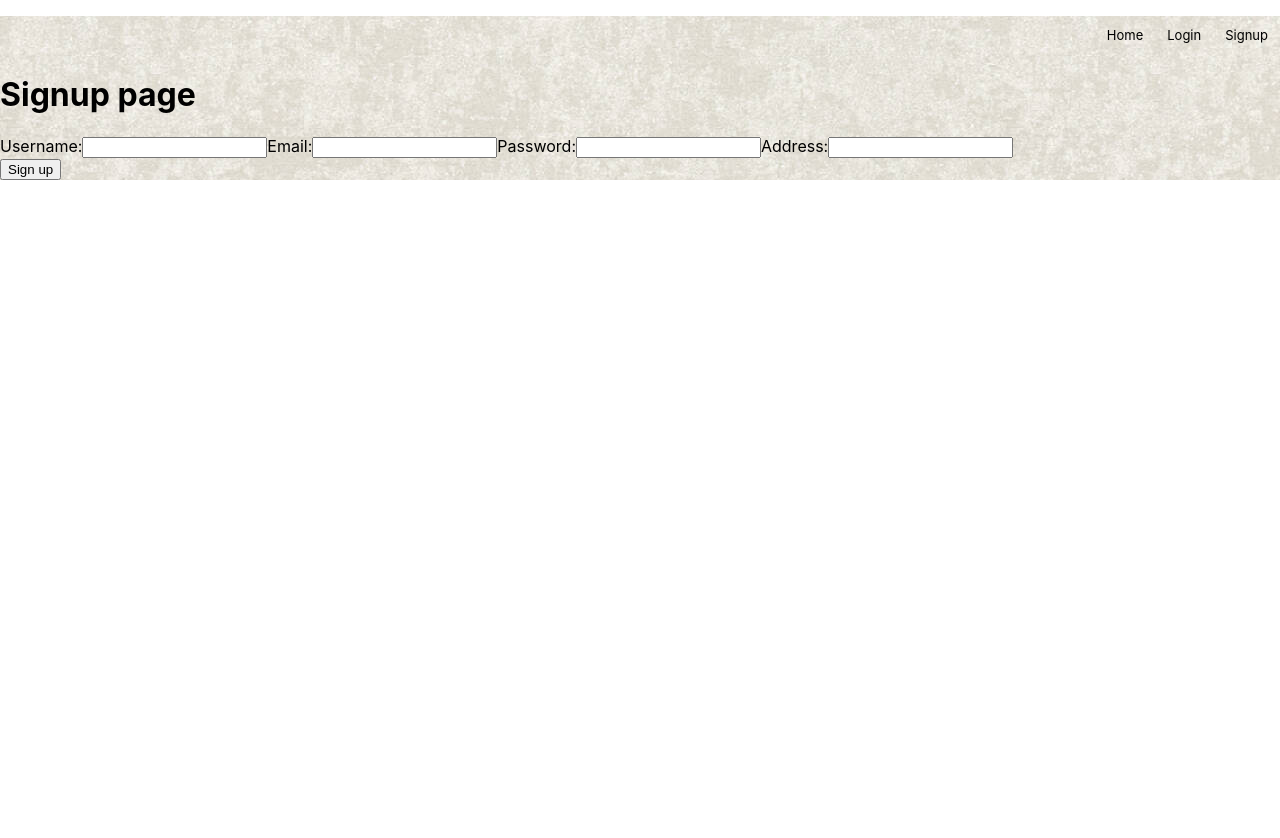
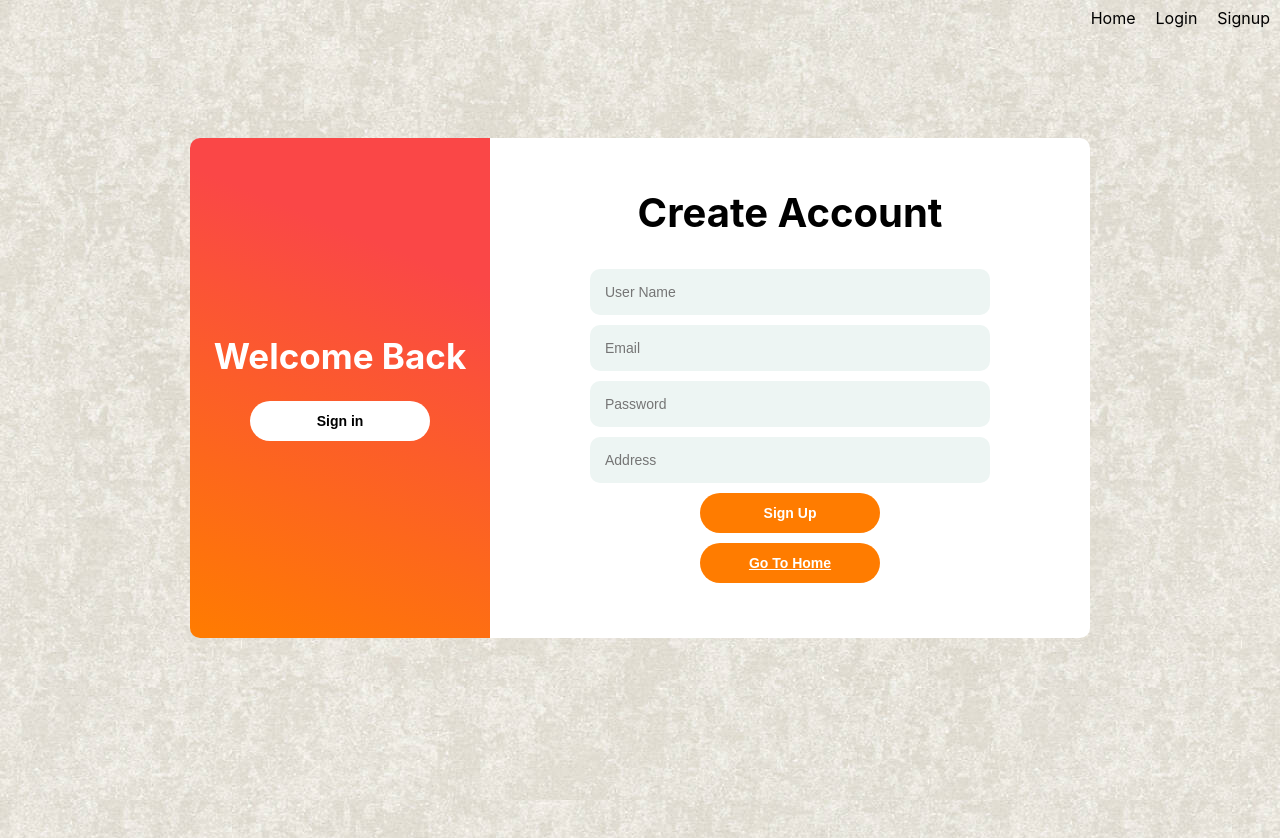
Before and after one commit to 51AN/OneKart, a React (Create React App) app in the folder frontend/: page /signup in a window 1280 px wide. Before the commit the page ends 800 px from the top, so only its background shows below. Built offline with nearby package versions, Linux system fonts and the light colour scheme; no server answers.

Commit message:
login and signup page css and chatar matha removal

```diff
--- a/frontend/src/App.css
+++ b/frontend/src/App.css
@@ -8,4 +8,7 @@
 
 .main_container{
   background-image: url(images/bg.jpg);
+  width: 100%;
+  height: 100%;
+
 }
--- a/frontend/src/Pages/Login.jsx
+++ b/frontend/src/Pages/Login.jsx
@@ -1,6 +1,8 @@
 import React, {useState} from 'react'
 import {useNavigate} from 'react-router-dom'
 import axios from 'axios'
+import '../style/Login.css'
+import { Link } from 'react-router-dom'
 
 function Login() {
     const [email, setEmail] = useState("")
@@ -35,24 +37,51 @@ function Login() {
     }
 
   return (
-    <div>
-        <h1>Login page</h1>
-        {error && <p>{error}</p>}
-        <form onSubmit={handleSubmit}>
-            <label>
-                Email:
-                <input type="email" value={email} onChange={handleEmailChange} />
-            </label>
-            <label>
-                Password:
-                <input type="password" value={password} onChange={handlePasswordChange} />
-            </label>
-            <br />
-            <button type='submit'>
-                Login
-            </button>
-        </form>
-    </div>
+    <div className="login_container">
+			<div className="login_form_container">
+				<div className="login_left">
+					<form className="login_form_container2"
+                        onSubmit={handleSubmit}>
+						<h1>Login to Your Account</h1>
+						<input
+							type="email"
+							placeholder="Email"
+							value={email}
+                            onChange={handleEmailChange}
+							required
+							className="login_input"
+						/>
+						<input
+							type="password"
+							placeholder="Password"
+							value={password}
+                            onChange={handlePasswordChange}
+							required
+							className="login_input"
+						/>
+
+						<Link to="/forgot-password" style={{ alignSelf: "flex-start" }}>
+							<p style={{ padding: "7px 150px" }}>Forgot Password ?</p>
+						</Link>
+						{error && <div className="login_error_msg">{error}</div>}
+						<button type="submit" className="login_green_btn">
+							Log In
+						</button>
+						<button className="login_green_btn">
+							<Link className="login_green_btn_link" to="/">Go To Home</Link>
+						</button>
+					</form>
+				</div>
+				<div className="login_right">
+					<h1>New Here ?</h1>
+					<Link to="/signup">
+						<button type="button" className="login_white_btn">
+							Sign Up
+						</button>
+					</Link>
+				</div>
+			</div>
+		</div>
   )
 }
 
--- a/frontend/src/Pages/Signup.jsx
+++ b/frontend/src/Pages/Signup.jsx
@@ -1,6 +1,7 @@
 import React, {useState} from 'react'
 import axios from 'axios'
-
+import '../style/Signup.css'
+import {Link} from 'react-router-dom'
 function Signup() {
     const [username, setUsername] = useState("")
     const [email, setEmail] = useState("")
@@ -36,33 +37,64 @@ function Signup() {
         })
     }
   return (
-    <div>
-        <h1>Signup page</h1>
-        {error && <p>{error}</p>}
-        {msg && <p>{msg}</p>}
-        <form onSubmit={handleSubmit}>
-            <label>
-                Username:
-                <input type="text" value={username} onChange={handleUsernameChange} />
-            </label>
-            <label>
-                Email:
-                <input type="email" value={email} onChange={handleEmailChange} />
-            </label>
-            <label>
-                Password:
-                <input type="password" value={password} onChange={handlePasswordChange} />
-            </label>
-            <label>
-                Address:
-                <input type="text" value={address} onChange={handleAddressChange} />
-            </label>
-            <br />
-            <button type='submit'>
-                Sign up
-            </button>
-        </form>
-    </div>
+    <div className="signup_container">
+			<div className="signup_form_container1">
+				<div className="signup_left">
+					<h1>Welcome Back</h1>
+					<Link to="/login">
+						<button type="button" className="signup_white_btn">
+							Sign in
+						</button>
+					</Link>
+				</div>
+				<div className="signup_right">
+					<form className="signup_form_container" onSubmit={handleSubmit}>
+						<h1>Create Account</h1>
+						<input
+							type="text"
+							placeholder="User Name"
+							value={username}
+                            onChange={handleUsernameChange}
+							required
+							className="signup_input"
+						/>
+						<input
+							type="email"
+							placeholder="Email"
+							value={email}
+                            onChange={handleEmailChange}
+							required
+							className="signup_input"
+						/>
+						<input
+							type="password"
+							placeholder="Password"
+							value={password}
+                            onChange={handlePasswordChange}
+							required
+							className="signup_input"
+						/>
+                        <input
+							type="text"
+							placeholder="Address"
+							value={address}
+                            onChange={handleAddressChange}
+							required
+							className="signup_input"
+						/>
+
+						{error && <div className="signup_error_msg">{error}</div>}
+						{msg && <div className="signup_success_msg">{msg}</div>}
+						<button type="submit" className="signup_green_btn">
+							Sign Up
+						</button>
+						<button className="login_green_btn">
+							<Link className="login_green_btn_link" to="/">Go To Home</Link>
+						</button>
+					</form>
+				</div>
+			</div>
+		</div>
   )
 }
 
--- /dev/null
+++ b/frontend/src/style/Login.css
@@ -0,0 +1,187 @@
+.login_container {
+	width: 100%;
+	min-height: 100vh;
+	display: flex;
+	align-items: center;
+	justify-content: center;
+
+
+}
+
+.login_form_container {
+	width: 900px;
+	height: 500px;
+	display: flex;
+    padding-bottom: 100px;
+	border-radius: 10px;
+
+}
+
+.login_left {
+	flex: 2;
+	display: flex;
+	flex-direction: column;
+	align-items: center;
+	justify-content: center;
+	background-color: white;
+	border-top-left-radius: 10px;
+	border-bottom-left-radius: 10px;
+}
+
+.login_form_container2 {
+	display: flex;
+	flex-direction: column;
+	align-items: center;
+}
+
+.login_form_container h1 {
+	font-size: 40px;
+	margin-top: 0;
+}
+
+.login_input {
+	outline: none;
+	border: none;
+	width: 370px;
+	padding: 15px;
+	border-radius: 10px;
+	background-color: #edf5f3;
+	margin: 5px 0;
+	font-size: 14px;
+  text-transform: none;
+}
+
+.login_error_msg {
+	width: 370px;
+	padding: 15px;
+	margin: 5px 0;
+	font-size: 14px;
+	background-color: #f34646;
+	color: white;
+	border-radius: 5px;
+	text-align: center;
+}
+
+.login_right {
+	flex: 1;
+	display: flex;
+	flex-direction: column;
+	align-items: center;
+	justify-content: center;
+	background: rgb(255,255,255);
+background: linear-gradient(22deg, rgba(255,255,255,0) 0%, rgba(255,124,0,1) 0%, rgba(250,71,71,1) 76%);
+	border-top-right-radius: 10px;
+	border-bottom-right-radius: 10px;
+}
+
+.login_right h1 {
+	margin-top: 0;
+	color: white;
+	font-size: 40px;
+	align-self: center;
+}
+
+.login_white_btn,
+.login_green_btn {
+	border: none;
+	outline: none;
+	padding: 12px 0;
+	background-color: white;
+	border-radius: 20px;
+	width: 180px;
+	font-weight: bold;
+	font-size: 14px;
+	cursor: pointer;
+}
+
+.login_green_btn {
+	background-color: #ff7c00;
+	color: white;
+	margin: 5px;
+}
+.login_green_btn_link{
+    color: white;
+}
+
+
+.wrapperLevel0{
+    margin: 0;
+    padding: 0px;
+    box-sizing: border-box;
+}
+.wrapperLevel1{
+    display: grid;
+  height: 100%;
+  place-items: center;
+
+}
+
+.wrapper{
+    display: inline-flex;
+    background: #fff;
+    height: 70px;
+    width: 420px;
+    align-items: center;
+    justify-content: space-evenly;
+    border-radius: 5px;
+    padding: 20px 15px;
+  }
+  .wrapper .option{
+    background: #fff;
+    height: 100%;
+    width: 100%;
+    display: flex;
+    align-items: center;
+    justify-content: space-evenly;
+    margin: 0 10px;
+    border-radius: 5px;
+    cursor: pointer;
+    padding: 0 10px;
+    border: 2px solid lightgrey;
+    transition: all 0.3s ease;
+  }
+  .wrapper .option .dot{
+    height: 20px;
+    width: 20px;
+    background: #d9d9d9;
+    border-radius: 50%;
+    position: relative;
+  }
+  .wrapper .option .dot::before{
+    position: absolute;
+    content: "";
+    top: 4px;
+    left: 4px;
+    width: 12px;
+    height: 12px;
+    background: #ff7c00;
+    border-radius: 50%;
+    opacity: 0;
+    transform: scale(1.5);
+    transition: all 0.3s ease;
+  }
+  input[type="radio"]{
+    display: none;
+  }
+  #option-1:checked:checked ~ .option-1,
+  #option-2:checked:checked ~ .option-2{
+    border-color: #ff7c00;
+    background: #ff7c00;
+  }
+  #option-1:checked:checked ~ .option-1 .dot,
+  #option-2:checked:checked ~ .option-2 .dot{
+    background: #fff;
+  }
+  #option-1:checked:checked ~ .option-1 .dot::before,
+  #option-2:checked:checked ~ .option-2 .dot::before{
+    opacity: 1;
+    transform: scale(1);
+  }
+  .wrapper .option span{
+    font-size: 15px;
+    color: #808080;
+  }
+  #option-1:checked:checked ~ .option-1 span,
+  #option-2:checked:checked ~ .option-2 span{
+    color: #fff;
+  }
--- a/frontend/src/style/Navbar.css
+++ b/frontend/src/style/Navbar.css
@@ -14,16 +14,21 @@ nav img{
     text-align: right;
 }
 
+.nav-links ul{
+  list-style-type: none;
+  margin: 0;
+  padding: 0;
+}
 .nav-links ul li{
     list-style: none;
     display: inline-block;
-    padding: 8px 12px;
+    padding: 8px 10px;
     position: relative;
 }
 .nav-links ul li a{
     color: rgb(0, 0, 0);
     text-decoration: none;
-    font-size: 13px;
+    font-size: px;
 
 }
 
--- /dev/null
+++ b/frontend/src/style/Signup.css
@@ -0,0 +1,187 @@
+.signup_container {
+	width: 100%;
+	min-height: 100vh;
+
+	display: flex;
+	align-items: center;
+	justify-content: center;
+}
+
+.signup_form_container1 {
+	width: 900px;
+	height: 500px;
+	display: flex;
+	border-radius: 10px;
+	padding-bottom: 100px;
+}
+
+.signup_left {
+	flex: 1;
+	display: flex;
+	flex-direction: column;
+	align-items: center;
+	justify-content: center;
+    background: linear-gradient(22deg, rgba(255,255,255,0) 0%, rgba(255,124,0,1) 0%, rgba(250,71,71,1) 76%);
+	border-top-left-radius: 10px;
+	border-bottom-left-radius: 10px;
+}
+
+.signup_left h1 {
+	margin-top: 0;
+	color: white;
+	font-size: 35px;
+	align-self: center;
+}
+
+.signup_right {
+	flex: 2;
+	display: flex;
+	flex-direction: column;
+	align-items: center;
+	justify-content: center;
+	background-color: white;
+	border-top-right-radius: 10px;
+	border-bottom-right-radius: 10px;
+}
+
+.signup_form_container {
+	display: flex;
+	flex-direction: column;
+	align-items: center;
+}
+
+.signup_form_container h1 {
+	font-size: 40px;
+	margin-top: 0;
+}
+
+.signup_input {
+	outline: none;
+	border: none;
+	width: 370px;
+	padding: 15px;
+	border-radius: 10px;
+	background-color: #edf5f3;
+	margin: 5px 0;
+	font-size: 14px;
+  text-transform: none;
+}
+
+.signup_error_msg,
+.signup_success_msg {
+	width: 370px;
+	padding: 15px;
+	margin: 5px 0;
+	font-size: 14px;
+	background-color: #f34646;
+	color: white;
+	border-radius: 5px;
+	text-align: center;
+}
+
+.signup_success_msg {
+	background-color: #5cdd5c;
+}
+
+.signup_white_btn,
+.signup_green_btn {
+	border: none;
+	outline: none;
+	padding: 12px 0;
+	background-color: white;
+	border-radius: 20px;
+	width: 180px;
+	font-weight: bold;
+	font-size: 14px;
+	cursor: pointer;
+}
+
+.signup_green_btn {
+	background-color: #ff7c00;
+	color: white;
+	margin: 5px;
+}
+
+
+
+.wrapperLevel0{
+    margin: 0;
+    padding: 0px;
+    box-sizing: border-box;
+}
+.wrapperLevel1{
+    display: grid;
+  height: 100%;
+  place-items: center;
+
+}
+
+.wrapper{
+    display: inline-flex;
+    background: #fff;
+    height: 70px;
+    width: 420px;
+    align-items: center;
+    justify-content: space-evenly;
+    border-radius: 5px;
+    padding: 20px 15px;
+  }
+  .wrapper .option{
+    background: #fff;
+    height: 100%;
+    width: 100%;
+    display: flex;
+    align-items: center;
+    justify-content: space-evenly;
+    margin: 0 10px;
+    border-radius: 5px;
+    cursor: pointer;
+    padding: 0 10px;
+    border: 2px solid lightgrey;
+    transition: all 0.3s ease;
+  }
+  .wrapper .option .dot{
+    height: 20px;
+    width: 20px;
+    background: #d9d9d9;
+    border-radius: 50%;
+    position: relative;
+  }
+  .wrapper .option .dot::before{
+    position: absolute;
+    content: "";
+    top: 4px;
+    left: 4px;
+    width: 12px;
+    height: 12px;
+    background: #ff7c00;
+    border-radius: 50%;
+    opacity: 0;
+    transform: scale(1.5);
+    transition: all 0.3s ease;
+  }
+  input[type="radio"]{
+    display: none;
+  }
+  #option-1:checked:checked ~ .option-1,
+  #option-2:checked:checked ~ .option-2{
+    border-color: #ff7c00;
+    background: #ff7c00;
+  }
+  #option-1:checked:checked ~ .option-1 .dot,
+  #option-2:checked:checked ~ .option-2 .dot{
+    background: #fff;
+  }
+  #option-1:checked:checked ~ .option-1 .dot::before,
+  #option-2:checked:checked ~ .option-2 .dot::before{
+    opacity: 1;
+    transform: scale(1);
+  }
+  .wrapper .option span{
+    font-size: 15px;
+    color: #808080;
+  }
+  #option-1:checked:checked ~ .option-1 span,
+  #option-2:checked:checked ~ .option-2 span{
+    color: #fff;
+  }
```
Also changed, not shown: frontend/src/App.js (+2 -12 lines).
